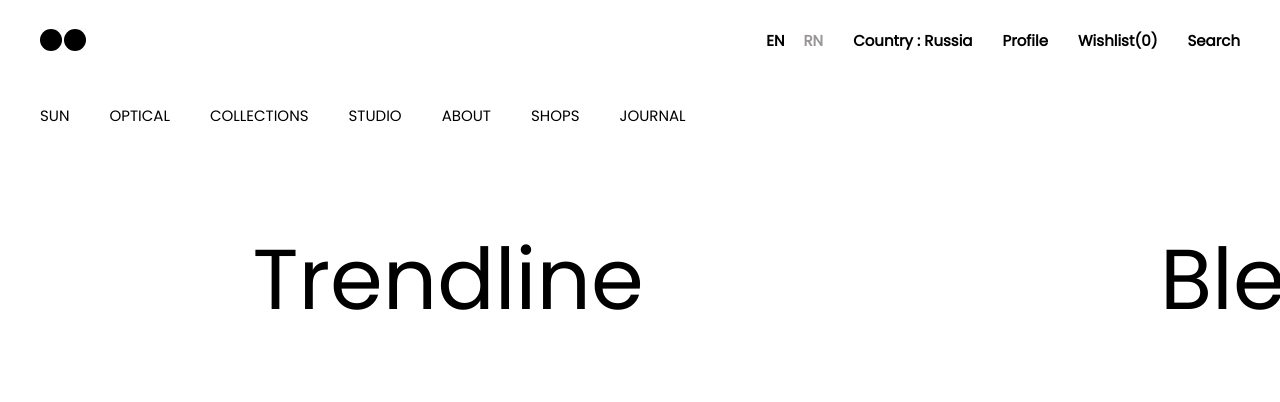
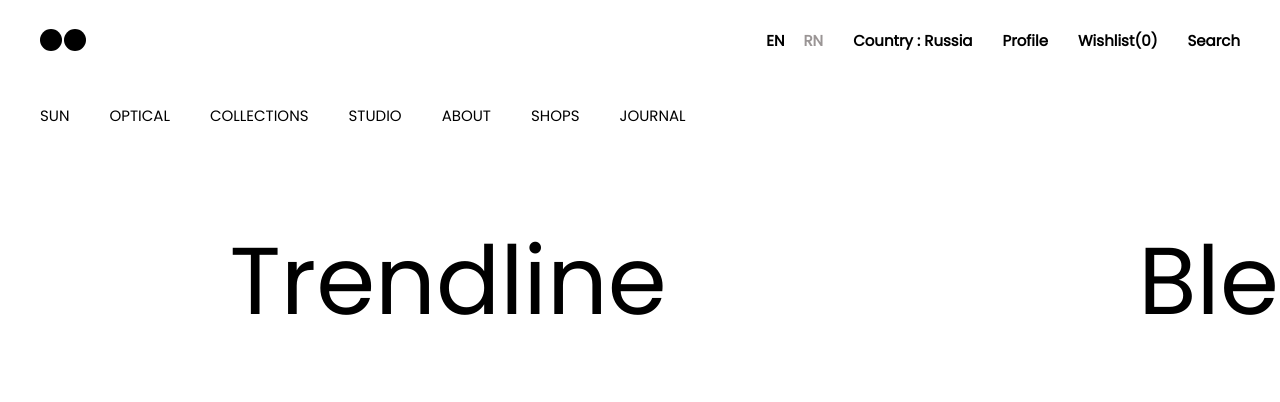
Before and after one commit to Amritanshu21/opticals, a plain HTML site: page index.html in a window 1280 px wide. Shown: the top 402 px of the page. Drawn offline with Linux system fonts and the light colour scheme.

Commit message:
Update style.css

```diff
--- a/style.css
+++ b/style.css
@@ -100,7 +100,7 @@ gap:2px
     }
     .elem h1{
         display: flex;
-    font-size: 85px;
+    font-size: 95px;
     font-weight: 300;
     }
     #image-content{
```
